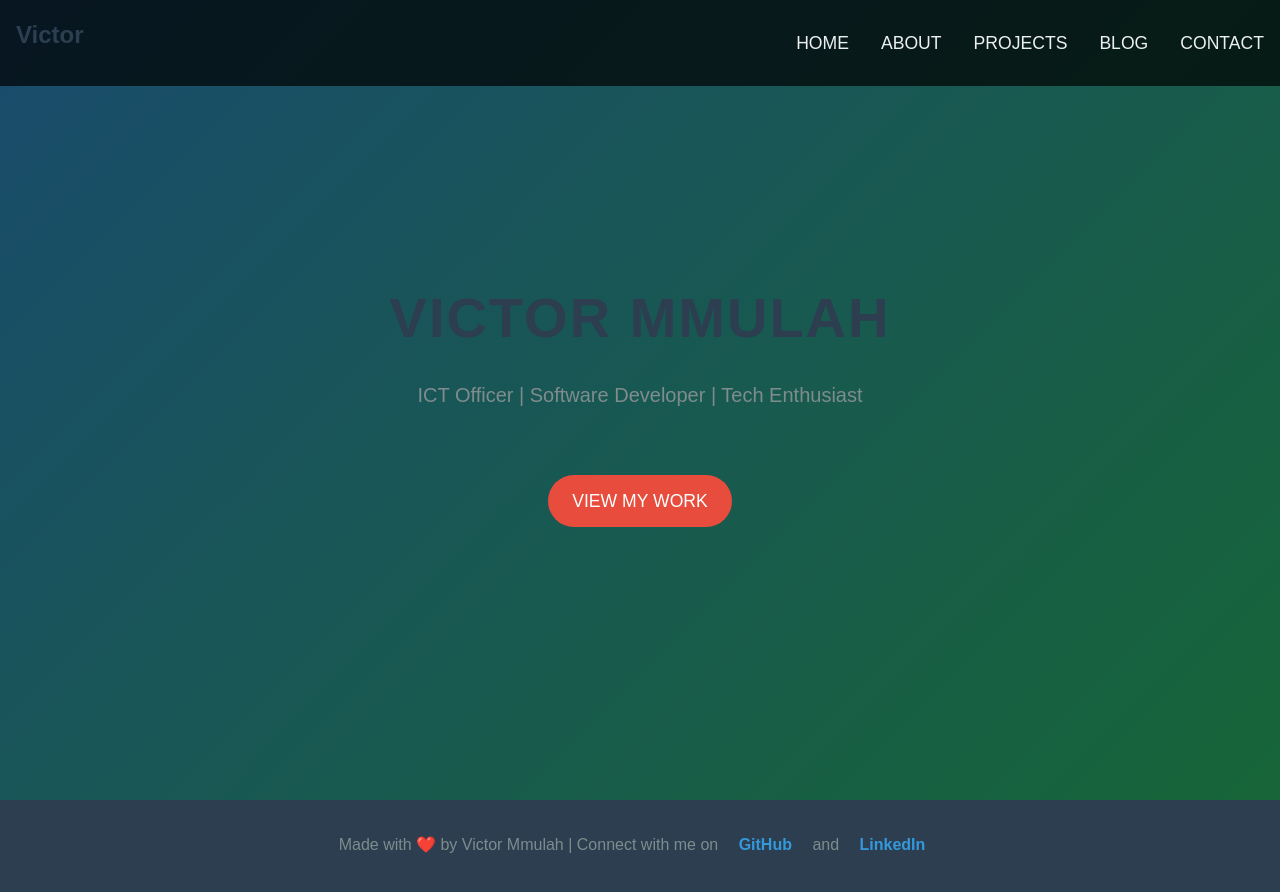
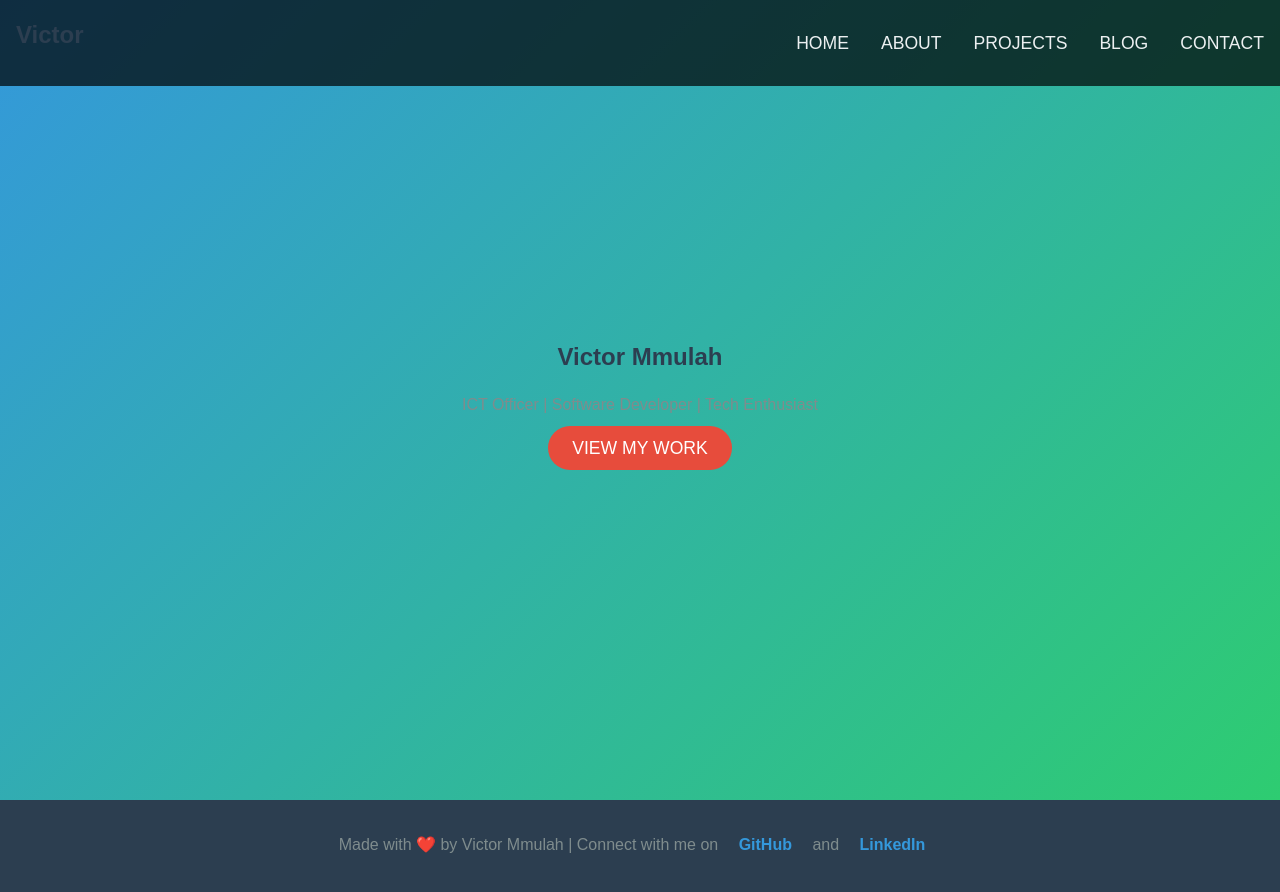
Before and after one commit to mmulahvictor/victor-portfolio, a React (Create React App) app: page / in a window 1280 px wide. Shown: the top 892 px of the page. Built offline with nearby package versions, Linux system fonts and the light colour scheme.

Commit message:
use Framer Motion to add smooth animations

```diff
--- a/src/assets/styles/GlobalStyles.js
+++ b/src/assets/styles/GlobalStyles.js
@@ -61,6 +61,31 @@ const GlobalStyle = createGlobalStyle`
       transform: translateY(-5px);
     }
   }
+
+  @media (max-width: 768px) {
+    h1 {
+      font-size: 2.5rem;
+    }
+
+    p {
+      font-size: 1rem;
+    }
+
+    .cta {
+      padding: 0.5rem 1rem;
+      font-size: 1rem;
+    }
+  }
+
+  @media (max-width: 480px) {
+    h1 {
+      font-size: 2rem;
+    }
+
+    .cta {
+      font-size: 0.9rem;
+    }
+  }
 `;
 
 export default GlobalStyle;
--- a/src/components/Hero.js
+++ b/src/components/Hero.js
@@ -1,5 +1,6 @@
 // src/components/Hero.js
 import React from 'react';
+import { motion } from 'framer-motion';
 import styled from 'styled-components';
 
 const HeroSection = styled.section`
@@ -18,44 +19,20 @@ const HeroContent = styled.div`
   max-width: 800px;
   z-index: 2;
   position: relative;
-
-  h1 {
-    font-size: 3.5rem;
-    font-weight: 700;
-    margin-bottom: 1rem;
-    text-transform: uppercase;
-    letter-spacing: 2px;
-  }
-
-  p {
-    font-size: 1.25rem;
-    margin-bottom: 2rem;
-  }
-
-  a.cta {
-    margin-top: 2rem;
-    display: inline-block;
-  }
 `;
 
-const BackgroundOverlay = styled.div`
-  position: absolute;
-  top: 0;
-  left: 0;
-  right: 0;
-  bottom: 0;
-  background: rgba(0, 0, 0, 0.5);
-  z-index: 1;
-`;
+const heroVariants = {
+  hidden: { opacity: 0, y: 50 },
+  visible: { opacity: 1, y: 0, transition: { duration: 0.75, ease: 'easeOut' } },
+};
 
 const Hero = () => {
   return (
     <HeroSection>
-      <BackgroundOverlay />
-      <HeroContent>
-        <h1>Victor Mmulah</h1>
-        <p>ICT Officer | Software Developer | Tech Enthusiast</p>
-        <a href="/projects" className="cta">View My Work</a>
+      <HeroContent as={motion.div} initial="hidden" animate="visible" variants={heroVariants}>
+        <motion.h1 variants={heroVariants}>Victor Mmulah</motion.h1>
+        <motion.p variants={heroVariants}>ICT Officer | Software Developer | Tech Enthusiast</motion.p>
+        <motion.a href="/projects" className="cta" variants={heroVariants}>View My Work</motion.a>
       </HeroContent>
     </HeroSection>
   );
--- a/src/components/ProjectItem.js
+++ b/src/components/ProjectItem.js
@@ -1,8 +1,9 @@
 // src/components/ProjectItem.js
 import React from 'react';
+import { motion } from 'framer-motion';
 import styled from 'styled-components';
 
-const ProjectCard = styled.div`
+const ProjectCard = styled(motion.div)`
   background-color: white;
   border-radius: 10px;
   overflow: hidden;
@@ -15,75 +16,25 @@ const ProjectCard = styled.div`
   }
 `;
 
-const ProjectImage = styled.img`
-  width: 100%;
-  height: 200px;
-  object-fit: cover;
-`;
-
-const ProjectInfo = styled.div`
-  padding: 1rem;
-  text-align: center;
-`;
-
-const ProjectTitle = styled.h3`
-  font-size: 1.5rem;
-  margin-bottom: 0.5rem;
-  color: #2c3e50;
-`;
-
-const ProjectDescription = styled.p`
-  font-size: 1rem;
-  color: #7f8c8d;
-  margin-bottom: 1rem;
-`;
-
-const TechStack = styled.div`
-  display: flex;
-  justify-content: center;
-  gap: 0.5rem;
-  flex-wrap: wrap;
-  margin-bottom: 1rem;
-
-  span {
-    background-color: #3498db;
-    color: white;
-    padding: 0.25rem 0.75rem;
-    border-radius: 5px;
-    font-size: 0.75rem;
-  }
-`;
-
-const ProjectLink = styled.a`
-  color: #3498db;
-  font-size: 1rem;
-  text-decoration: none;
-  font-weight: bold;
-  transition: color 0.3s ease;
-
-  &:hover {
-    color: #2980b9;
-  }
-`;
+const projectVariants = {
+  hidden: { opacity: 0, scale: 0.9 },
+  visible: { opacity: 1, scale: 1, transition: { duration: 0.3, ease: 'easeIn' } },
+};
 
 const ProjectItem = ({ project }) => {
   const { title, description, image, techStack, link } = project;
 
   return (
-    <ProjectCard>
-      <ProjectImage src={image} alt={title} />
-      <ProjectInfo>
-        <ProjectTitle>{title}</ProjectTitle>
-        <ProjectDescription>{description}</ProjectDescription>
-        <TechStack>
-          {techStack.map((tech, index) => (
-            <span key={index}>{tech}</span>
-          ))}
-        </TechStack>
-        <ProjectLink href={link} target="_blank" rel="noopener noreferrer">
-          View Project
-        </ProjectLink>
-      </ProjectInfo>
+    <ProjectCard variants={projectVariants} initial="hidden" animate="visible">
+      <img src={image} alt={title} style={{ width: '100%', height: '200px', objectFit: 'cover' }} />
+      <div style={{ padding: '1rem', textAlign: 'center' }}>
+        <h3>{title}</h3>
+        <p>{description}</p>
+        <div style={{ display: 'flex', justifyContent: 'center', gap: '0.5rem', flexWrap: 'wrap' }}>
+          {techStack.map((tech, index) => <span key={index} style={{ backgroundColor: '#3498db', padding: '0.25rem 0.75rem', borderRadius: '5px', color: 'white', fontSize: '0.75rem' }}>{tech}</span>)}
+        </div>
+        <a href={link} target="_blank" rel="noopener noreferrer" style={{ marginTop: '1rem', display: 'block', color: '#3498db', fontWeight: 'bold' }}>View Project</a>
+      </div>
     </ProjectCard>
   );
 };
```
